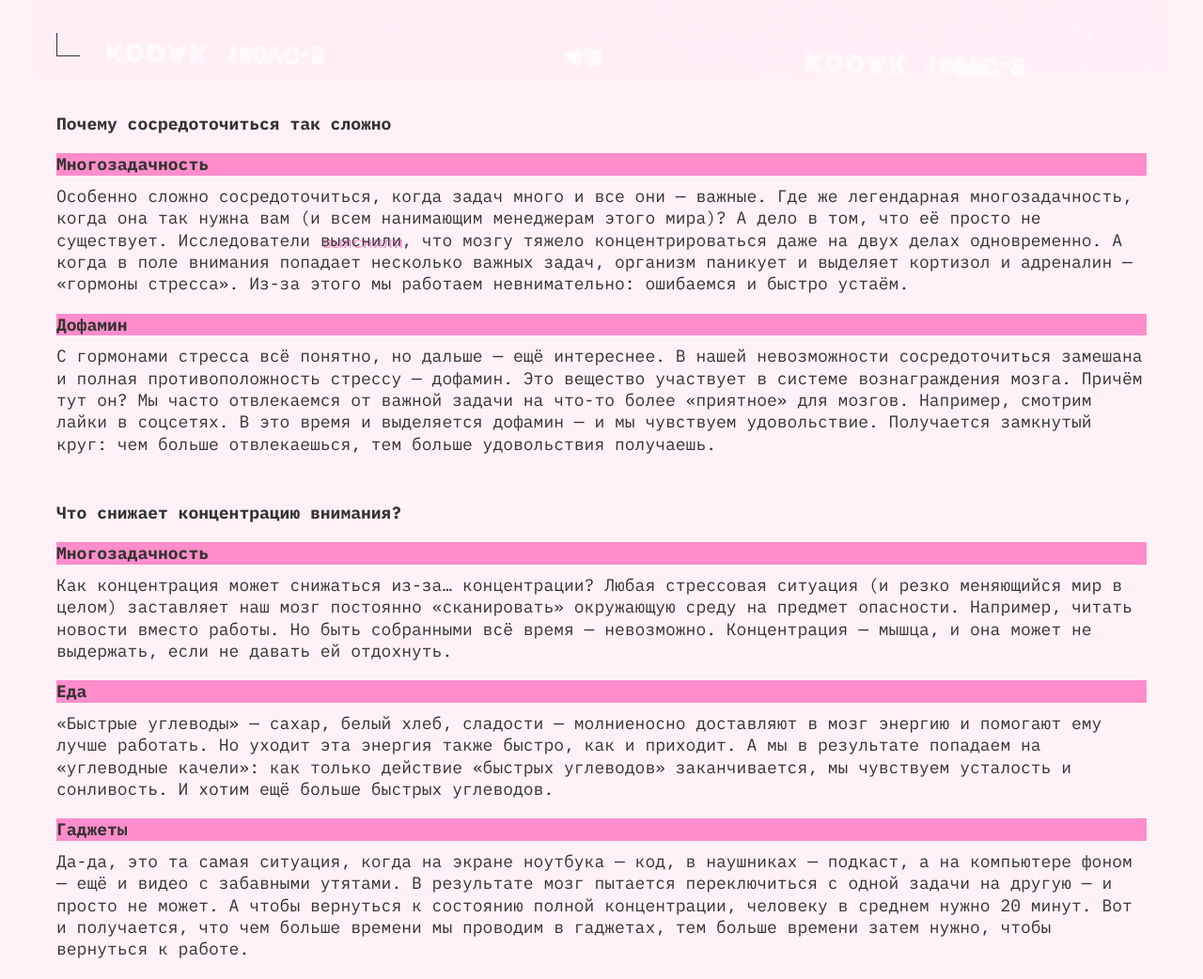
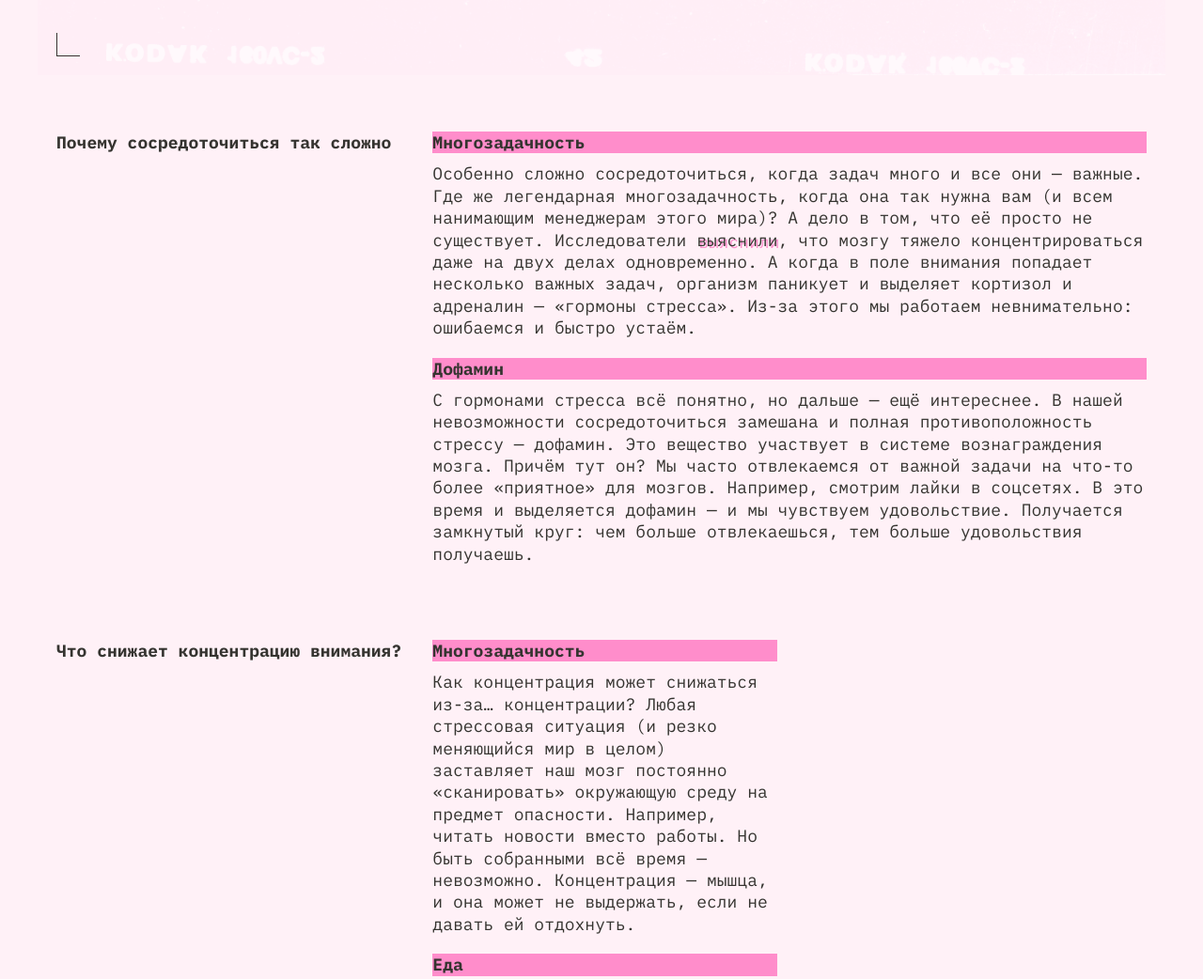
Before and after one commit to HelenVirtanen/slozhno-sosredotochitsya-fd, a plain HTML site: page index.html in a window 1280 px wide. Shown: the part 720-1762 px from the top of the page at 94% size. Drawn offline with Linux system fonts and the light colour scheme.

Commit message:
added adaptive style 768px to intro

```diff
--- a/styles/style.css
+++ b/styles/style.css
@@ -14,17 +14,18 @@
 }
 
 .content-section {
+  --section-margin-block-end: 50px;
   display: grid;
   grid-template-columns: var(--column-size, 1fr);
   gap: var(--grid-gap, 20px);
   width: 100%;
   margin: auto;
-  margin-block-end: 50px;
+  margin-block-end: var(--section-margin-block-end);
   padding: 0 var(--padding, 10px);
 }
 
 .content-section:last-child {
-  margin-block-end: 40px;
+  margin-block-end: var(--section-margin-block-end, 40px);
 }
 
 .grid-item {
@@ -41,7 +42,7 @@
       --column-size,
       1fr
     );
-  margin-block-end: 40px;
+  margin-block-end: var(--section-margin-block-end, 40px);
   padding: var(--padding);
   background-image: var(
     --background-image,
@@ -271,6 +272,17 @@
   .header__title-description {
     --start-column: 4;
   }
+
+  .content-section {
+    grid-template-columns: repeat(3, var(--column-size, 1fr));
+    --section-margin-block-end: 80px;
+  }
+
+  .section__list {
+    --item-span: 2;
+    --start-column: 2;
+    padding-inline-start: 7px;
+  }
 }
 
 @media (width >= 1024px) {
--- a/styles/variables.css
+++ b/styles/variables.css
@@ -32,6 +32,7 @@
   /* sizes */
   --padding: 10px;
   --h3-margin-block-end: 10px;
+  --section-margin-block-end: 40px;
   --button-padding: 2px 13px;
   --button-inline-size: 70px;
   --button-block-size: 26px;
@@ -45,5 +46,6 @@
 @media (width >= 768px) {
   :root {
     --padding: 20px;
+    --section-margin-block-end: 60px;
   }
 }
```
